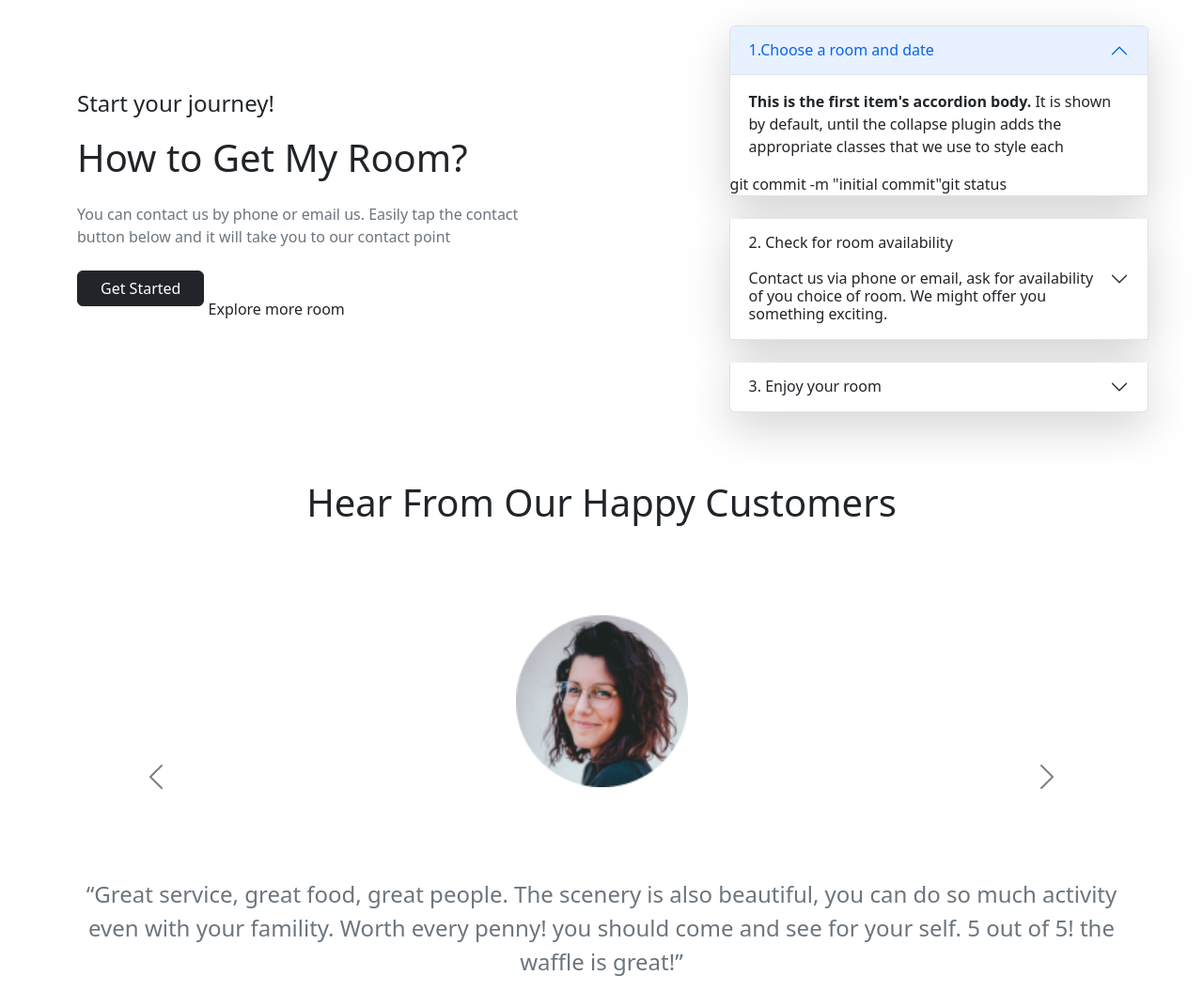
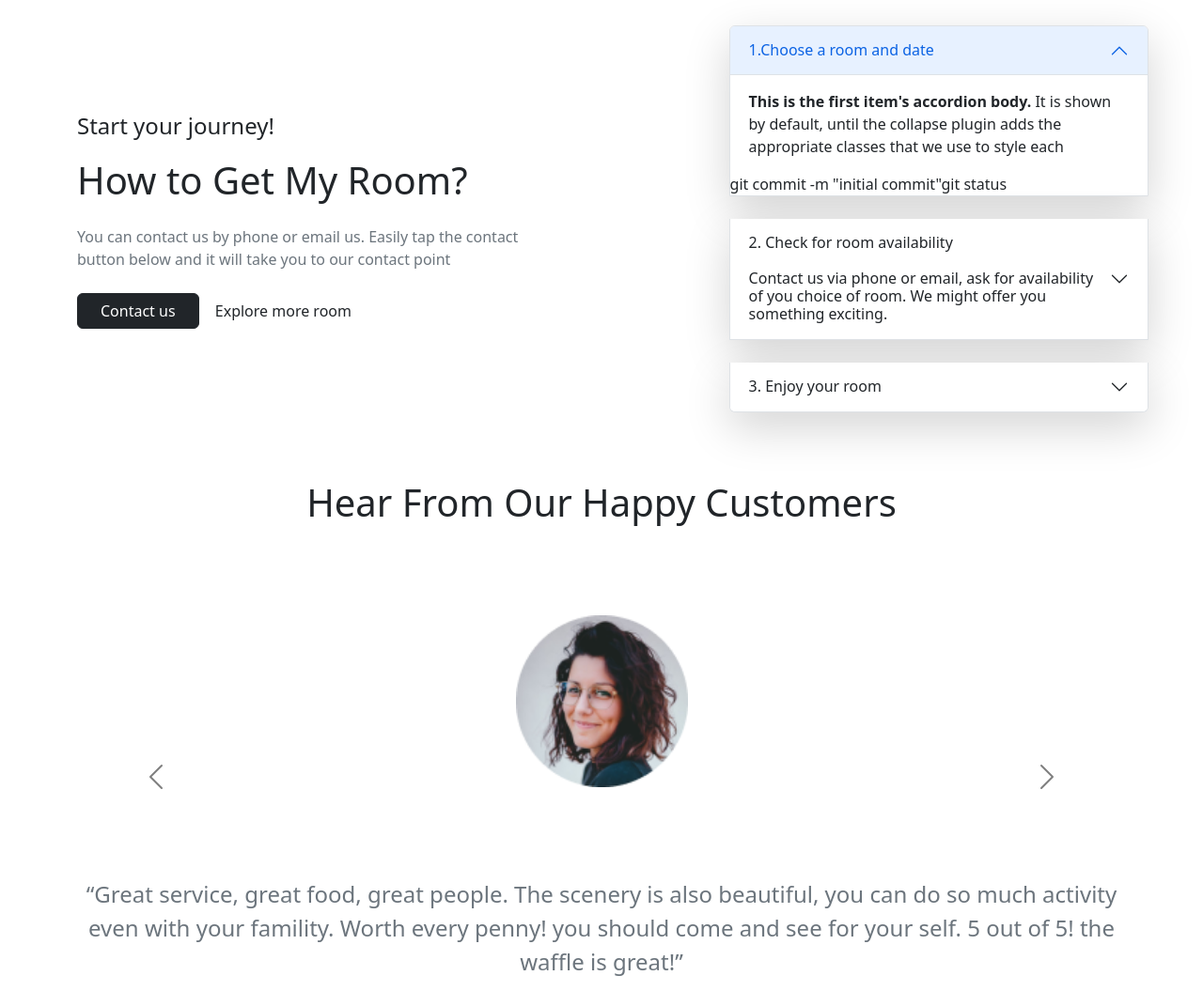
Before and after one commit to iymon/Cootels, a plain HTML site: page index.html in a window 1280 px wide. Shown: the part 3660-4715 px from the top of the page at 94% size. Drawn offline with nearby package versions, Linux system fonts and the light colour scheme.

Commit message:
initial commit

```diff
--- a/index.html
+++ b/index.html
@@ -164,9 +164,11 @@
                         <h3 class="fs-1  mb-4">How to Get My Room?</h3>
                         <p class="text-muted w-75 mb-4">You can contact us by phone or email us. Easily tap the contact
                             button below and it will take you to our contact point</p>
-                        <button type="button" class="btn btn-dark px-4 mb-5">Get Started</button> <span class="">Explore
-                            more room</span>
 
+                        <div class="d-grid gap-2 d-md-block mt-4">
+                            <button class="btn btn-dark px-4" type="button">Contact us</button>
+                            <button class="btn" type="button">Explore more room</button>
+                        </div>
                     </div>
                     <div class="accordion w-50 rounded-bottom" id="accordionPanelsStayOpenExample">
                         <div class="accordion-item w-100 shadow-lg  m-4">
```
